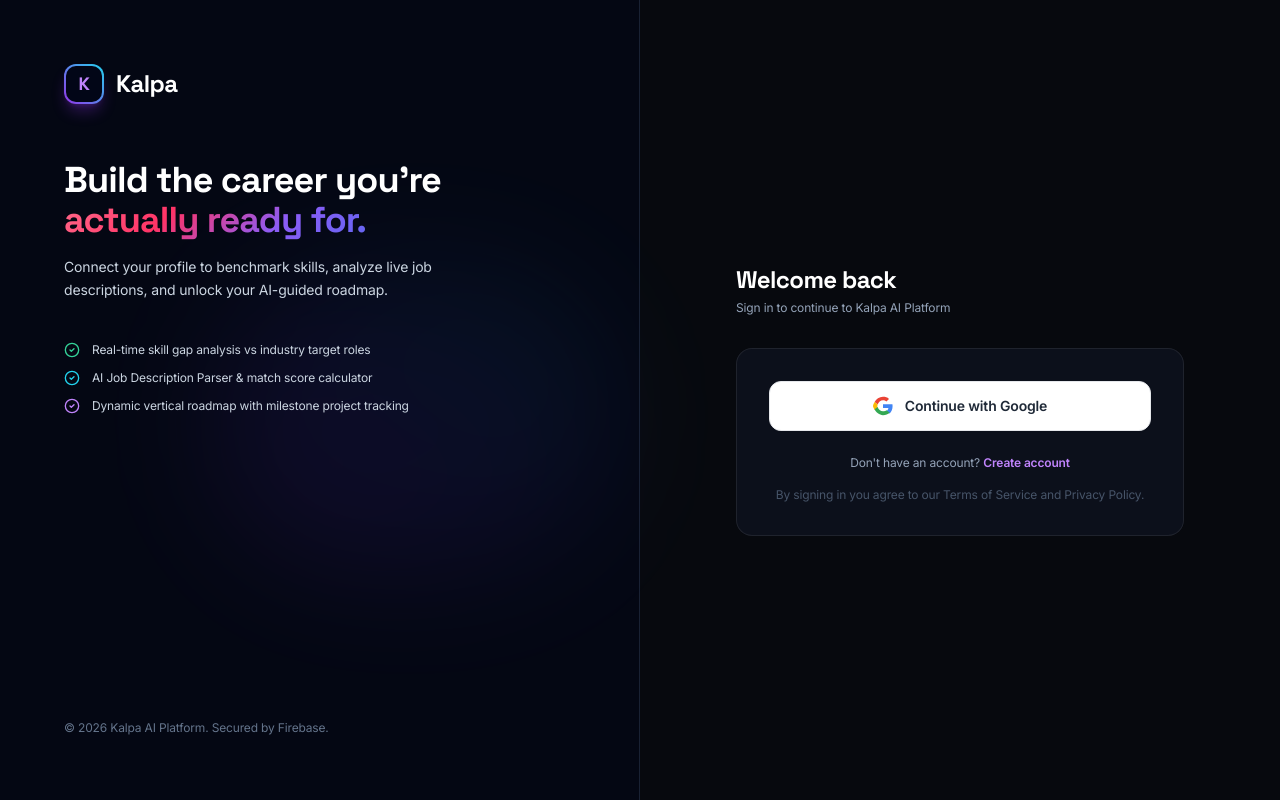
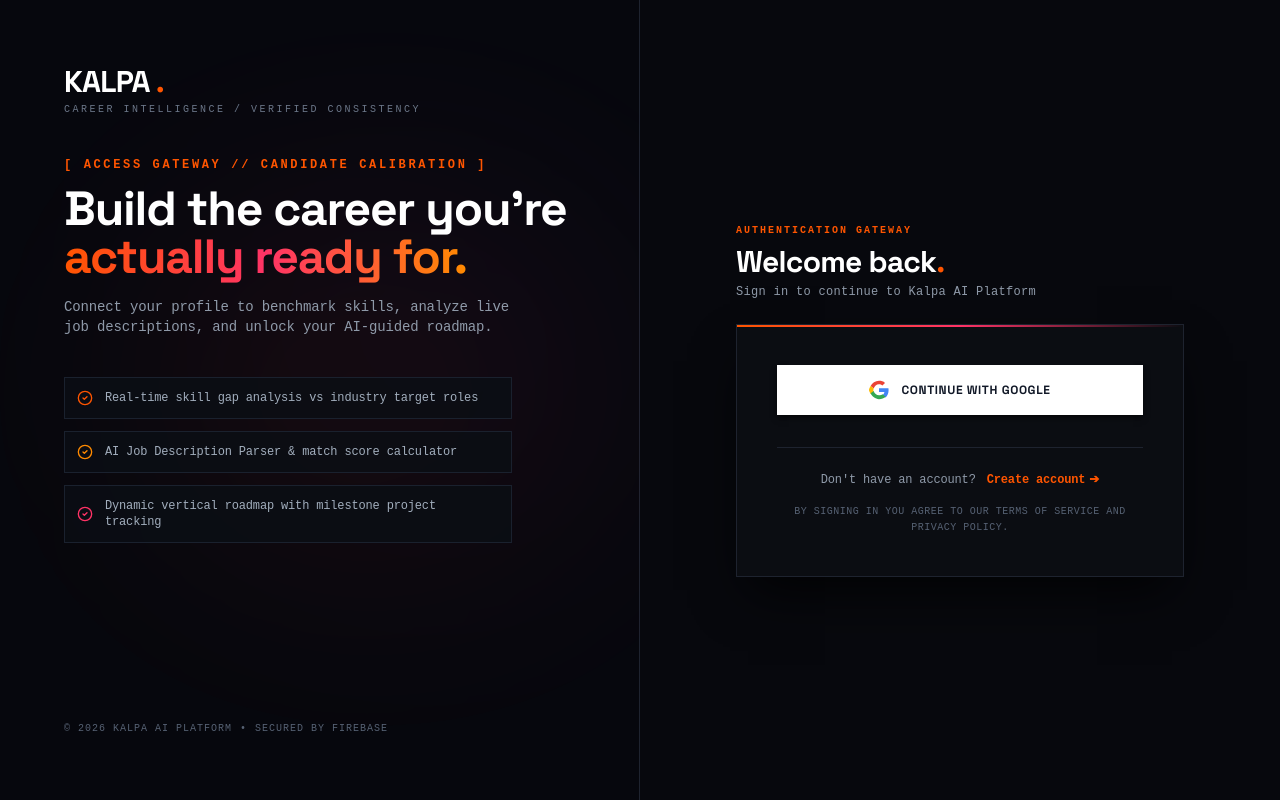
Before and after one commit to omkarsawanth/GTech, a React (Vite) app: page /login in a window 1280 px wide. Built offline with nearby package versions, Linux system fonts and the light colour scheme; no server answers; the HTML template or start-up script is replaced by a standard one.

Commit message:
style(auth): align login page with solar flare cyber aesthetic

```diff
--- a/src/pages/LoginPage.jsx
+++ b/src/pages/LoginPage.jsx
@@ -1,7 +1,6 @@
 import React, { useState } from 'react';
 import { Link, useNavigate } from 'react-router-dom';
 import { AlertCircle, CheckCircle2 } from 'lucide-react';
-import { Card } from '../components/common/UIComponents';
 import { useAuth } from '../context/AuthContext';
 import { motion } from 'framer-motion';
 
@@ -24,78 +23,98 @@
   };
 
   return (
-    <div className="min-h-screen bg-[#07090E] flex flex-col md:flex-row relative overflow-hidden">
+    <div className="min-h-screen bg-[#07080D] flex flex-col md:flex-row relative overflow-hidden">
 
-      {/* LEFT PANEL */}
-      <div className="md:w-1/2 p-8 lg:p-16 flex flex-col justify-between relative border-b md:border-b-0 md:border-r border-slate-800/80 bg-slate-950/60">
-        <div className="absolute top-1/3 left-1/3 w-[400px] h-[300px] bg-gradient-to-tr from-purple-600/20 via-indigo-600/15 to-cyan-500/15 rounded-full blur-3xl pointer-events-none opacity-60" />
+      {/* LEFT PANEL — Brand & Value Proposition */}
+      <div className="md:w-1/2 p-8 lg:p-16 flex flex-col justify-between relative border-b md:border-b-0 md:border-r border-[#1E232F] bg-[#07080D]/95">
+        {/* Ambient Solar Flare Background Glow */}
+        <div className="absolute top-1/4 left-1/4 w-[450px] h-[350px] bg-gradient-to-tr from-gorange/15 via-solar-coral/10 to-solar-violet/10 rounded-full blur-[120px] pointer-events-none opacity-70" />
 
         <div className="relative z-10">
-          <Link to="/" className="inline-flex items-center gap-3 group mb-8">
-            <div className="w-10 h-10 rounded-xl bg-gradient-to-tr from-purple-600 to-cyan-400 p-0.5 shadow-lg shadow-purple-600/30">
-              <div className="w-full h-full bg-slate-950 rounded-[10px] flex items-center justify-center font-display font-bold text-purple-400 text-lg">
-                K
+          {/* Wordmark (Matches LandingPage and Sidebar) */}
+          <div className="mb-10">
+            <Link to="/" className="group inline-flex flex-col">
+              <span className="font-display font-black text-2xl sm:text-3xl text-white tracking-tight flex items-center gap-1.5 uppercase">
+                KALPA<span className="text-gorange text-2xl sm:text-3xl">.</span>
+              </span>
+              <span className="font-mono text-[9px] sm:text-[10px] uppercase tracking-[0.25em] text-[#6B7688] mt-0.5">
+                CAREER INTELLIGENCE / VERIFIED CONSISTENCY
+              </span>
+            </Link>
           </div>
+
+          <div className="font-mono text-[10px] sm:text-xs text-gorange uppercase tracking-[0.22em] font-bold mb-3 flex items-center gap-2">
+            <span>[ ACCESS GATEWAY // CANDIDATE CALIBRATION ]</span>
           </div>
-            <span className="text-2xl font-display font-extrabold text-white tracking-tight">Kalpa</span>
-          </Link>
 
-          <h1 className="text-3xl lg:text-4xl font-display font-extrabold text-white tracking-tight leading-tight mt-6">
-            Build the career you're <span className="gradient-text">actually ready for.</span>
+          <h1 className="text-3xl lg:text-5xl font-display font-extrabold text-white tracking-tight leading-[1.08] max-w-lg">
+            Build the career you're <span className="text-transparent bg-clip-text bg-gradient-to-r from-gorange via-solar-coral to-solar-amber">actually ready for.</span>
           </h1>
 
-          <p className="mt-4 text-sm text-slate-300 max-w-md leading-relaxed">
+          <p className="mt-4 font-mono text-xs sm:text-sm text-[#8F9AA9] max-w-md leading-relaxed">
             Connect your profile to benchmark skills, analyze live job descriptions, and unlock your AI-guided roadmap.
           </p>
 
-          <div className="mt-10 space-y-3 max-w-md">
-            <div className="flex items-center gap-3 text-xs text-slate-300">
-              <CheckCircle2 className="w-4 h-4 text-emerald-400 shrink-0" />
+          <div className="mt-10 space-y-3 max-w-md font-mono">
+            <div className="flex items-center gap-3 text-xs text-[#A2AEBD] p-3 bg-[#0B0E14]/80 border border-[#1A212E]">
+              <CheckCircle2 className="w-4 h-4 text-gorange shrink-0" />
               <span>Real-time skill gap analysis vs industry target roles</span>
             </div>
-            <div className="flex items-center gap-3 text-xs text-slate-300">
-              <CheckCircle2 className="w-4 h-4 text-cyan-400 shrink-0" />
+            <div className="flex items-center gap-3 text-xs text-[#A2AEBD] p-3 bg-[#0B0E14]/80 border border-[#1A212E]">
+              <CheckCircle2 className="w-4 h-4 text-solar-amber shrink-0" />
               <span>AI Job Description Parser &amp; match score calculator</span>
             </div>
-            <div className="flex items-center gap-3 text-xs text-slate-300">
-              <CheckCircle2 className="w-4 h-4 text-purple-400 shrink-0" />
+            <div className="flex items-center gap-3 text-xs text-[#A2AEBD] p-3 bg-[#0B0E14]/80 border border-[#1A212E]">
+              <CheckCircle2 className="w-4 h-4 text-solar-coral shrink-0" />
               <span>Dynamic vertical roadmap with milestone project tracking</span>
             </div>
           </div>
         </div>
 
-        <div className="relative z-10 pt-12 text-xs text-slate-500">
-          © 2026 Kalpa AI Platform. Secured by Firebase.
+        <div className="relative z-10 pt-12 font-mono text-[10px] text-[#566173] uppercase tracking-widest flex items-center gap-2">
+          <span>© 2026 KALPA AI PLATFORM</span>
+          <span>•</span>
+          <span>SECURED BY FIREBASE</span>
         </div>
       </div>
 
-      {/* RIGHT PANEL — Auth */}
-      <div className="md:w-1/2 p-8 lg:p-16 flex flex-col justify-center items-center relative">
-        <div className="w-full max-w-md">
+      {/* RIGHT PANEL — Authentication Card */}
+      <div className="md:w-1/2 p-8 lg:p-16 flex flex-col justify-center items-center relative bg-[#07080D]">
+        <div className="w-full max-w-md relative z-10">
 
-          <div className="mb-8">
-            <h2 className="text-2xl font-display font-extrabold text-white tracking-tight">Welcome back</h2>
-            <p className="text-xs text-slate-400 mt-1">Sign in to continue to Kalpa AI Platform</p>
+          <div className="mb-6">
+            <div className="font-mono text-[10px] text-gorange uppercase tracking-[0.2em] font-bold mb-1.5">
+              AUTHENTICATION GATEWAY
+            </div>
+            <h2 className="text-2xl sm:text-3xl font-display font-extrabold text-white tracking-tight">
+              Welcome back<span className="text-gorange">.</span>
+            </h2>
+            <p className="font-mono text-xs text-[#8F9AA9] mt-1 tracking-wide">
+              Sign in to continue to Kalpa AI Platform
+            </p>
           </div>
 
           {errorMsg && (
             <motion.div
-              initial={{ opacity: 0, y: -5 }}
+              initial={{ opacity: 0, y: -6 }}
               animate={{ opacity: 1, y: 0 }}
-              className="mb-6 p-4 rounded-xl bg-rose-500/10 border border-rose-500/30 text-rose-300 text-xs flex items-start gap-2.5"
+              className="mb-6 p-4 bg-red-950/40 border border-red-800/60 font-mono text-xs text-red-300 flex items-start gap-2.5"
             >
-              <AlertCircle className="w-4 h-4 text-rose-400 shrink-0 mt-0.5" />
+              <AlertCircle className="w-4 h-4 text-red-400 shrink-0 mt-0.5" />
               <span>{errorMsg}</span>
             </motion.div>
           )}
 
-          <Card className="p-8">
+          <div className="border border-[#1E232F] bg-[#0B0D12] p-8 sm:p-10 shadow-2xl shadow-black/80 relative">
+            {/* Solar Flare Top Accent Border */}
+            <div className="absolute top-0 left-0 right-0 h-[2px] bg-gradient-to-r from-gorange via-solar-coral to-transparent" />
+
             {/* Real Google OAuth button */}
             <button
               onClick={handleGoogleLogin}
               disabled={isSubmitting}
               type="button"
-              className="w-full py-3.5 px-4 rounded-xl bg-white hover:bg-gray-50 text-gray-800 font-semibold text-sm flex items-center justify-center gap-3 transition-colors shadow-sm disabled:opacity-60 disabled:cursor-not-allowed border border-gray-200"
+              className="w-full py-3.5 px-4 bg-white hover:bg-[#F3F4F6] text-gray-900 font-display font-bold text-xs tracking-wider uppercase flex items-center justify-center gap-3 transition-all duration-200 shadow-md shadow-black/50 hover:shadow-lg hover:shadow-gorange/10 active:scale-[0.99] disabled:opacity-60 disabled:cursor-not-allowed border border-white"
             >
               <svg className="w-5 h-5 shrink-0" viewBox="0 0 24 24">
                 <path fill="#EA4335" d="M12 5c1.6 0 3 .6 4.1 1.6l3.1-3.1C17.3 1.7 14.8 1 12 1 7.5 1 3.7 3.6 1.9 7.3l3.7 2.9C6.5 7.3 9 5 12 5z"/>
@@ -103,20 +122,23 @@
                 <path fill="#FBBC05" d="M5.6 14.8c-.2-.7-.4-1.5-.4-2.3s.2-1.6.4-2.3L1.9 7.3C.7 9.7 0 10.8 0 12s.7 2.3 1.9 4.7l3.7-1.9z"/>
                 <path fill="#34A853" d="M12 23c3.2 0 6-1.1 8-3l-3.7-2.9c-1.1.7-2.5 1.2-4.3 1.2-3 0-5.5-2.3-6.4-5.2L1.9 16C3.7 19.7 7.5 23 12 23z"/>
               </svg>
-              {isSubmitting ? 'Connecting to Google...' : 'Continue with Google'}
+              <span>{isSubmitting ? 'Connecting to Google...' : 'Continue with Google'}</span>
             </button>
 
-            <p className="mt-6 text-center text-xs text-slate-400">
+            <div className="mt-8 pt-6 border-t border-[#1E232F] text-center">
+              <p className="font-mono text-xs text-[#8F9AA9]">
                 Don't have an account?{' '}
-              <Link to="/signup" className="text-purple-400 font-semibold hover:text-purple-300 transition-colors">
-                Create account
+                <Link to="/signup" className="text-gorange hover:text-white font-bold transition-colors ml-1 inline-flex items-center gap-1 group">
+                  <span>Create account</span>
+                  <span className="transition-transform group-hover:translate-x-0.5">➔</span>
                 </Link>
               </p>
 
-            <p className="mt-4 text-center text-xs text-slate-600">
+              <p className="mt-4 font-mono text-[10px] text-[#566173] uppercase tracking-wider leading-relaxed">
                 By signing in you agree to our Terms of Service and Privacy Policy.
               </p>
-          </Card>
+            </div>
+          </div>
         </div>
       </div>
     </div>
```
Lines whose indentation alone changed are shown as unchanged.
